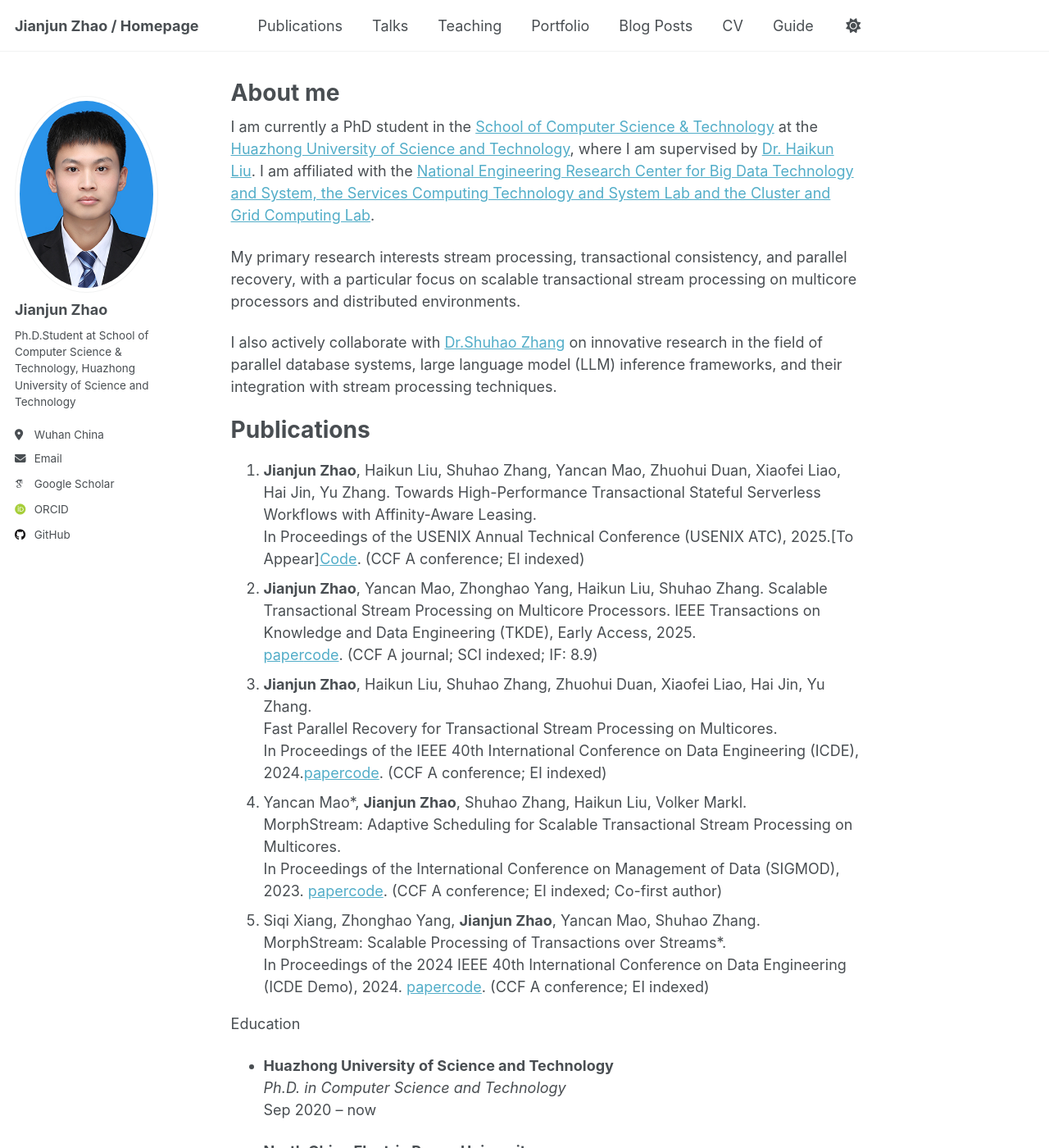
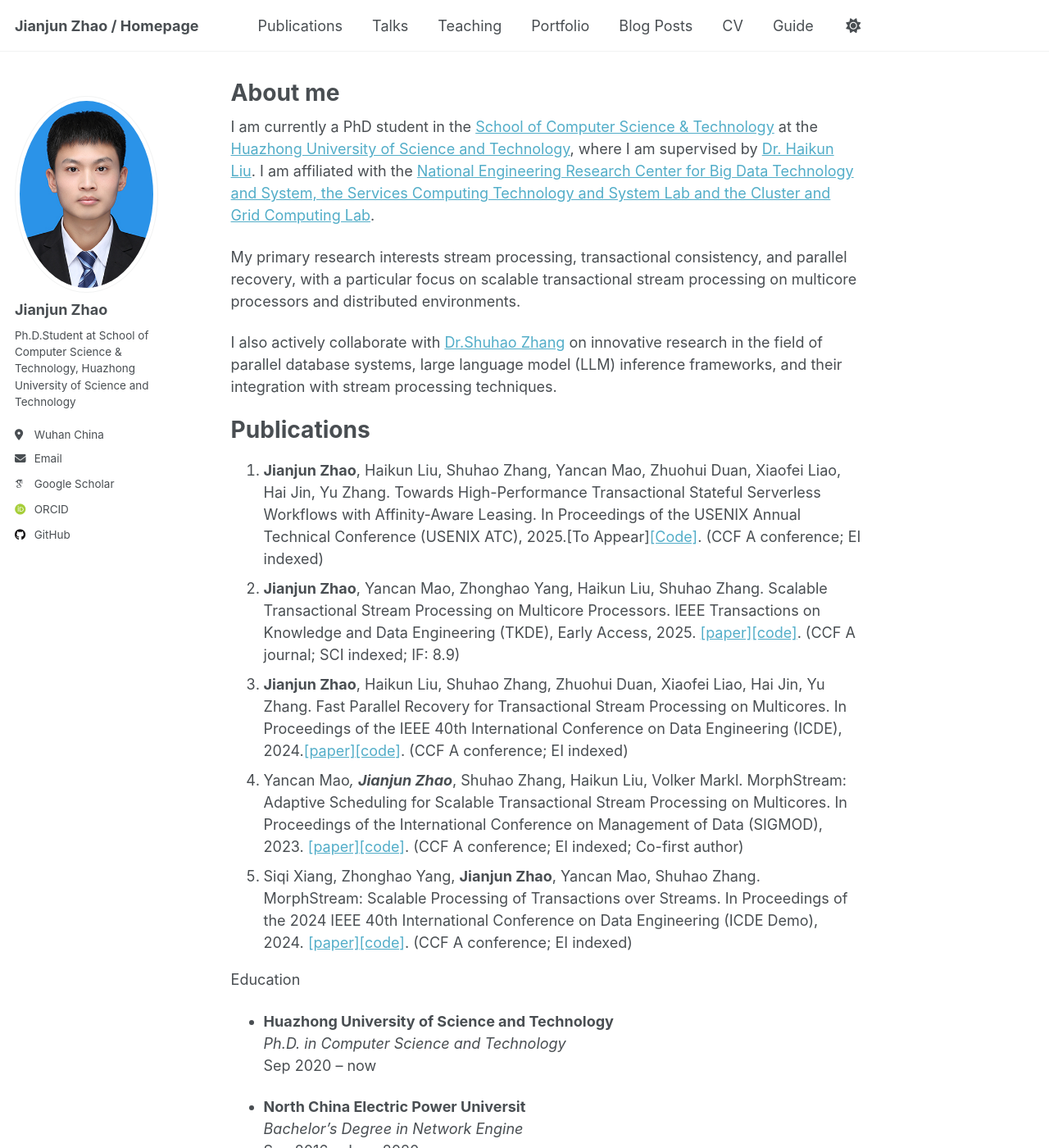
Before and after one commit to curryzjj/curryzjj.github.io, a Jekyll site: the page built from _pages/about.md, in a window 1280 px wide and 1400 px high. Shown: the whole window at 82% size. Built offline with Jekyll 4.4.1, drawn with Linux system fonts in a browser that asks for light colours; some web fonts are replaced; part of the change alters nothing that is shown.

```diff
--- a/_pages/about.md
+++ b/_pages/about.md
@@ -20,26 +20,12 @@ integration with stream processing techniques.
 
 Publications
 ======
-1. **Jianjun Zhao**, Haikun Liu, Shuhao Zhang, Yancan Mao, Zhuohui Duan, Xiaofei Liao, Hai Jin, Yu Zhang. Towards High-Performance Transactional Stateful Serverless Workflows with Affinity-Aware Leasing.
-   In Proceedings of the USENIX Annual Technical Conference (USENIX ATC), 2025.[To Appear][Code](https://github.com/intellistream/MorphStream/tree/FaaS).
+1. **Jianjun Zhao**, Haikun Liu, Shuhao Zhang, Yancan Mao, Zhuohui Duan, Xiaofei Liao, Hai Jin, Yu Zhang. Towards High-Performance Transactional Stateful Serverless Workflows with Affinity-Aware Leasing. In Proceedings of the USENIX Annual Technical Conference (USENIX ATC), 2025.[To Appear][[Code]](https://github.com/intellistream/MorphStream/tree/FaaS).
    (CCF A conference; EI indexed)
-2. **Jianjun Zhao**, Yancan Mao, Zhonghao Yang, Haikun Liu, Shuhao Zhang. Scalable Transactional Stream Processing on Multicore Processors. IEEE Transactions on Knowledge and Data Engineering (TKDE), Early Access, 2025.
-   [paper](https://doi.org/10.1109/TKDE.2025.3556741)[code](https://github.com/intellistream/MorphStream).
-   (CCF A journal; SCI indexed; IF: 8.9)
-3. **Jianjun Zhao**, Haikun Liu, Shuhao Zhang, Zhuohui Duan, Xiaofei Liao, Hai Jin, Yu Zhang.
-   Fast Parallel Recovery for Transactional Stream Processing on Multicores.
-   In Proceedings of the IEEE 40th International Conference on Data Engineering (ICDE), 2024.[paper](https://ieeexplore.ieee.org/document/10597762)[code](https://github.com/CGCL-codes/MorphStreamR).
-   (CCF A conference; EI indexed)
-4. Yancan Mao*, **Jianjun Zhao**, Shuhao Zhang, Haikun Liu, Volker Markl.
-   MorphStream: Adaptive Scheduling for Scalable Transactional Stream Processing on Multicores.
-   In Proceedings of the International Conference on Management of Data (SIGMOD), 2023.
-   [paper](https://dl.acm.org/doi/abs/10.1145/3588913)[code](https://github.com/intellistream/MorphStream).
-   (CCF A conference; EI indexed; Co-first author)
-5. Siqi Xiang, Zhonghao Yang, **Jianjun Zhao**, Yancan Mao, Shuhao Zhang.
-   MorphStream: Scalable Processing of Transactions over Streams*.
-   In Proceedings of the 2024 IEEE 40th International Conference on Data Engineering (ICDE Demo), 2024.
-   [paper](https://ieeexplore.ieee.org/document/10597837)[code](https://github.com/intellistream/MorphStream).
-   (CCF A conference; EI indexed)
+2. **Jianjun Zhao**, Yancan Mao, Zhonghao Yang, Haikun Liu, Shuhao Zhang. Scalable Transactional Stream Processing on Multicore Processors. IEEE Transactions on Knowledge and Data Engineering (TKDE), Early Access, 2025. [[paper]](https://doi.org/10.1109/TKDE.2025.3556741)[[code]](https://github.com/intellistream/MorphStream). (CCF A journal; SCI indexed; IF: 8.9)
+3. **Jianjun Zhao**, Haikun Liu, Shuhao Zhang, Zhuohui Duan, Xiaofei Liao, Hai Jin, Yu Zhang. Fast Parallel Recovery for Transactional Stream Processing on Multicores. In Proceedings of the IEEE 40th International Conference on Data Engineering (ICDE), 2024.[[paper]](https://ieeexplore.ieee.org/document/10597762)[[code]](https://github.com/CGCL-codes/MorphStreamR). (CCF A conference; EI indexed)
+4. Yancan Mao*, **Jianjun Zhao***, Shuhao Zhang, Haikun Liu, Volker Markl. MorphStream: Adaptive Scheduling for Scalable Transactional Stream Processing on Multicores. In Proceedings of the International Conference on Management of Data (SIGMOD), 2023. [[paper]](https://dl.acm.org/doi/abs/10.1145/3588913)[[code]](https://github.com/intellistream/MorphStream). (CCF A conference; EI indexed; Co-first author)
+5. Siqi Xiang, Zhonghao Yang, **Jianjun Zhao**, Yancan Mao, Shuhao Zhang. MorphStream: Scalable Processing of Transactions over Streams. In Proceedings of the 2024 IEEE 40th International Conference on Data Engineering (ICDE Demo), 2024. [[paper]](https://ieeexplore.ieee.org/document/10597837)[[code]](https://github.com/intellistream/MorphStream). (CCF A conference; EI indexed)
 
 Education
 - **Huazhong University of Science and Technology**
```
